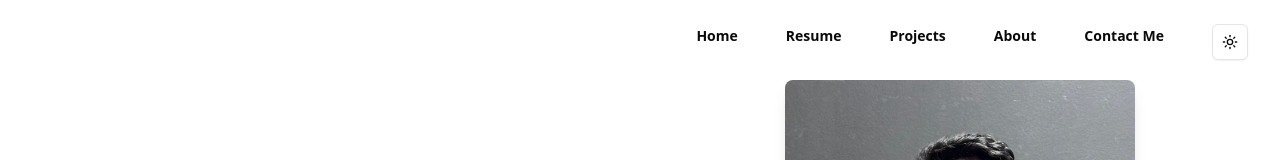
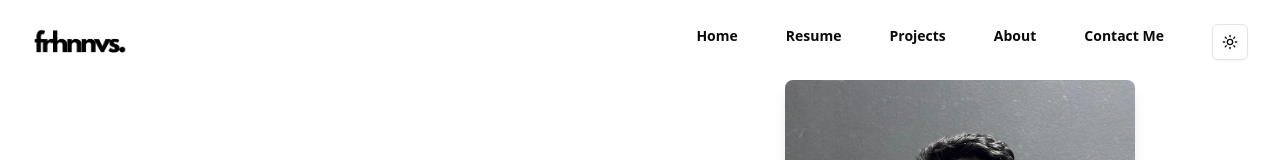
Before and after one commit to farhan-navas/portfolio, a Next.js app: page / in a window 1280 px wide. Shown: the top 160 px of the page. Built offline with nearby package versions, Linux system fonts and the light colour scheme.

Commit message:
update navbar to remove hydration error

```diff
--- a/src/app/_components/nav-bar.tsx
+++ b/src/app/_components/nav-bar.tsx
@@ -6,6 +6,7 @@ import { Bars3Icon, XMarkIcon } from "@heroicons/react/24/outline";
 
 import { ModeToggle } from "./mode-toggle";
 import { useTheme } from "next-themes";
+import Link from "next/link";
 
 const navigation = [
   { name: "Home", href: "/" },
@@ -26,18 +27,20 @@ export default function NavBar() {
         className="flex items-center justify-between p-6 lg:px-8"
       >
         <div className="flex lg:flex-1">
-          {theme === "dark" && (
-            <a href="#" className="-m-1.5 p-1.5">
-              <span className="sr-only">frhnnvs</span>
-              <img alt="" src="frhnnvs-logo-dark.png" className="h-8 w-auto" />
-            </a>
-          )}
-          {theme === "light" && (
-            <a href="#" className="-m-1.5 p-1.5">
-              <span className="sr-only">frhnnvs</span>
-              <img alt="" src="frhnnvs-logo-light.png" className="h-8 w-auto" />
-            </a>
-          )}
+          <Link href="/" className="-m-1.5 p-1.5 block">
+            <span className="sr-only">frhnnvs</span>
+            <img
+              alt="frhnnvs logo light"
+              src="/frhnnvs-logo-dark.png"
+              className="hidden h-8 w-auto dark:block"
+            />
+            <span className="sr-only">frhnnvs</span>
+            <img
+              alt="frhnnvs logo dark"
+              src="/frhnnvs-logo-light.png"
+              className="h-8 w-auto dark:hidden"
+            />
+          </Link>
         </div>
         <div className="flex lg:hidden">
           <button
```
